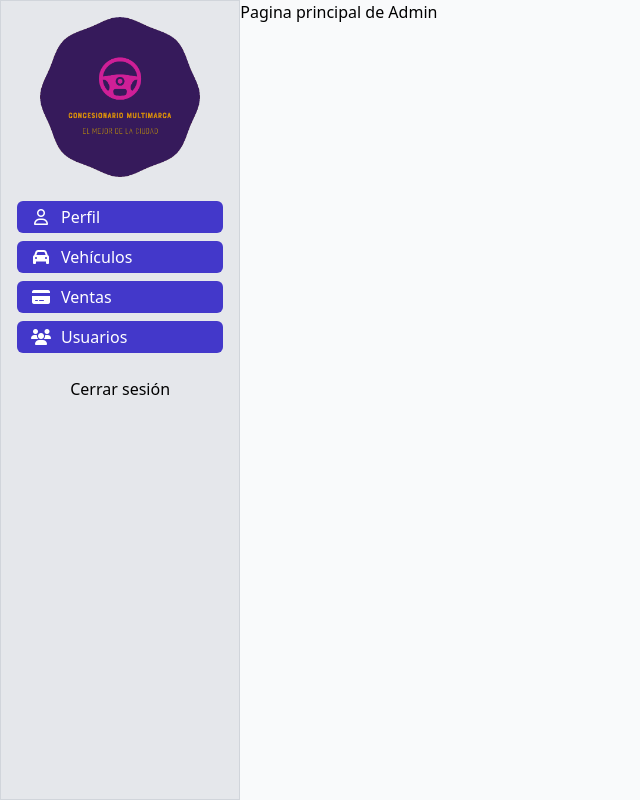
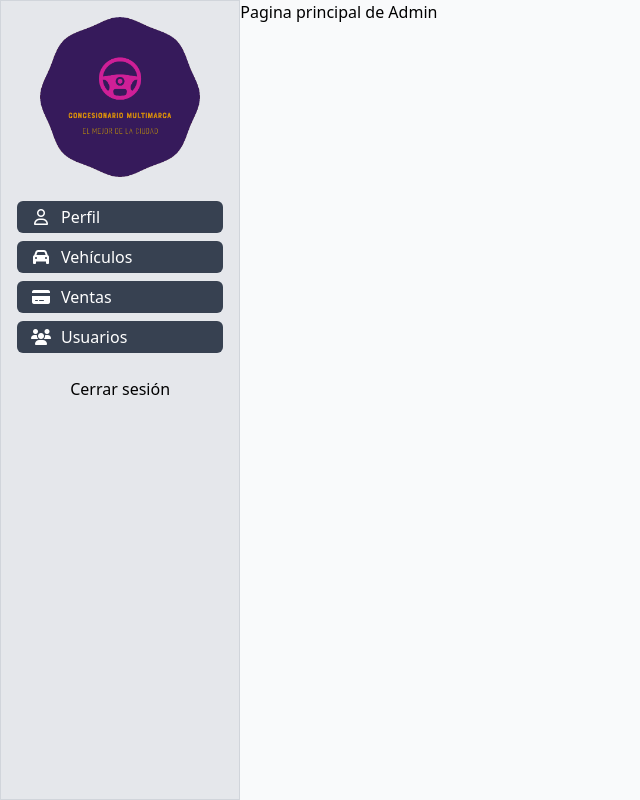
Before and after one commit to JuanA234/Consecionario-multimarca, a React (Create React App) app: page /admin in a window 1280 px wide. Shown: the whole page, without its empty margins (0-640 px from the left). Built offline with nearby package versions, Linux system fonts and the light colour scheme.

Commit message:
Agregar hook personalizado de useActiveRoute

```diff
--- a/package.json
+++ b/package.json
@@ -7,6 +7,7 @@
     "@testing-library/jest-dom": "^5.11.4",
     "@testing-library/react": "^11.1.0",
     "@testing-library/user-event": "^12.1.10",
+    "axios": "^0.23.0",
     "react": "^17.0.2",
     "react-dom": "^17.0.2",
     "react-router-dom": "^5.3.0",
--- a/src/components/SideBar.jsx
+++ b/src/components/SideBar.jsx
@@ -1,5 +1,7 @@
-import React from 'react'
-import { Link } from 'react-router-dom';
+import useActiveRoute from 'hooks/useActiveRoute';
+import React, { useEffect } from 'react'
+import { useState } from 'react';
+import { Link, useLocation } from 'react-router-dom';
 import ImagenLogo from './ImagenLogo';
 
 const SideBar = () => {
@@ -21,9 +23,11 @@ const SideBar = () => {
 }
 
 const Ruta = ({icono, ruta, nombre}) =>{
+
+    const isActive = useActiveRoute(ruta);
     return(
         <Link to={ruta}>
-        <button className='p-1 my-2 bg-indigo-700 hover:bg-indigo-900 flex w-full items-center rounded-md text-white'>
+        <button className={`p-1 my-2 bg-${isActive ? 'indigo' : 'gray'}-700 hover:bg-indigo-900 flex w-full items-center rounded-md text-white`}>
         <i className={`${icono} w-10`}></i>
         {nombre}
         </button>
--- /dev/null
+++ b/src/hooks/useActiveRoute.js
@@ -0,0 +1,22 @@
+import React, {useState, useEffect} from 'react'
+import { useLocation } from 'react-router';
+
+const useActiveRoute = (ruta) => {
+
+        const location = useLocation();
+        const [isActive, setIsActive] = useState(false);
+
+        useEffect(()=>{
+            console.log(location, ruta);
+            if(location.pathname.includes(ruta)){
+                setIsActive(true);
+            }
+            else{
+                setIsActive(false);
+            }
+        },[location, ruta])
+
+        return isActive;
+}
+
+export default useActiveRoute
```
Also changed, not shown: 1 other file (tests, documents, lock files or other folders).
